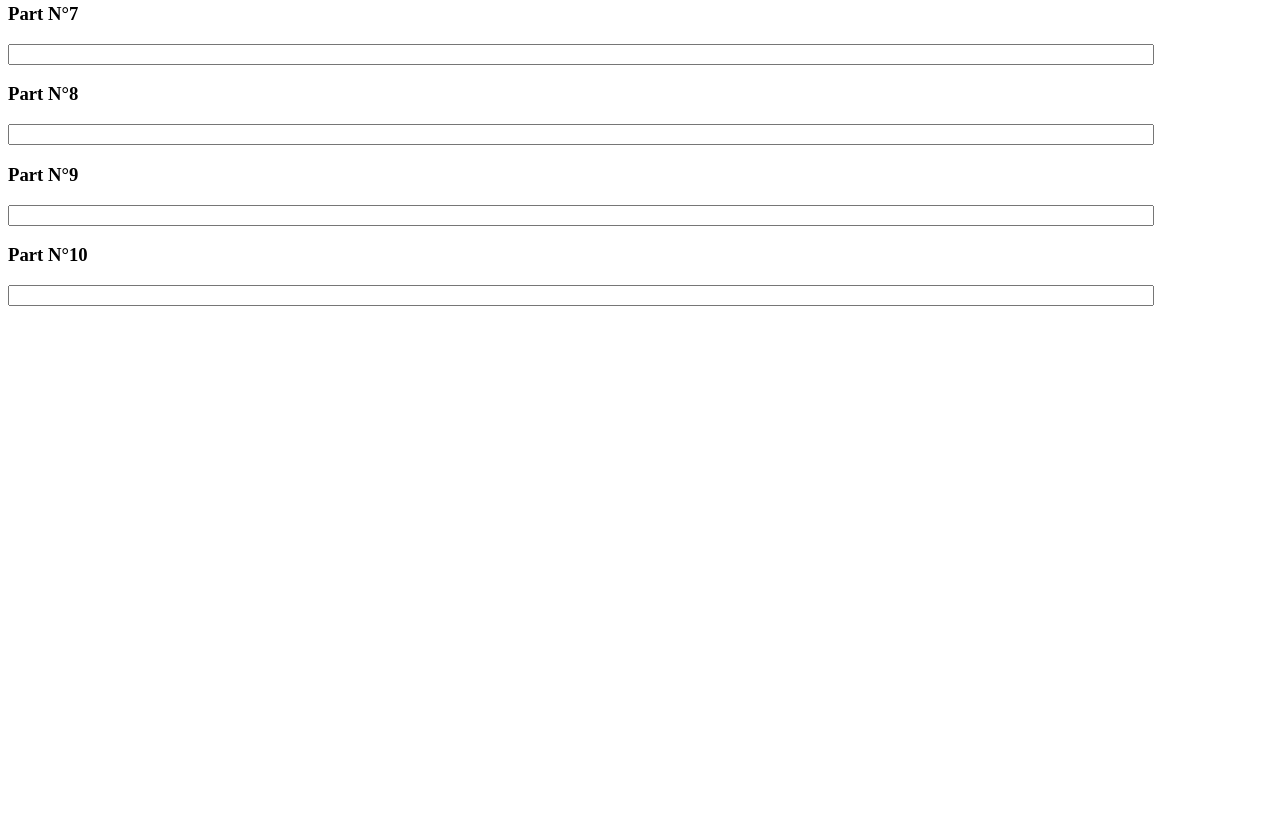
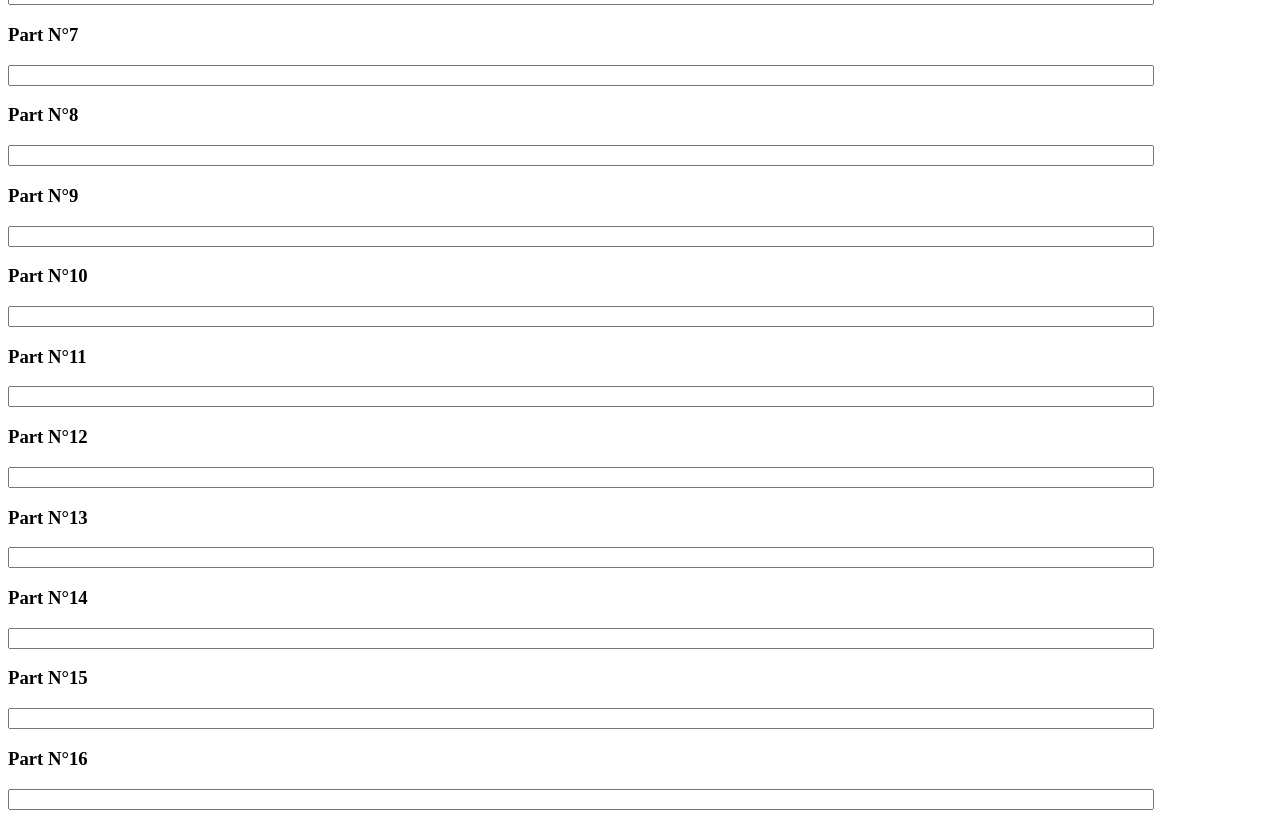
Before and after one commit to julien-boudry/ShamirSecretSharingWebview, a plain HTML site: page decode-secret.html in a window 1280 px wide. Shown: the part 741-1559 px from the top of the page. Before the commit the page ends 1055 px from the top, so only its background shows below. Drawn offline with Linux system fonts and the light colour scheme.

Commit message:
no message

```diff
--- a/decode-secret.html
+++ b/decode-secret.html
@@ -30,6 +30,8 @@ S’il est inintelligible à la fin de l’opération, c’est probablement qu
 
 <h2>Parts :</h2>
 <em>Renseigner le nombre de parts minimal, dans n'importe quel ordre. Le secret s'affichera ci-dessus.</em>
+<br>
+<input type="button" value="Submit" id="valid_button">
 
 <h3>Part N°1</h3>
 <input type="text" autocomplete="off" class="shares_input" id="share1">
@@ -51,10 +53,22 @@ S’il est inintelligible à la fin de l’opération, c’est probablement qu
 <input type="text" autocomplete="off" class="shares_input" id="share9">
 <h3>Part N°10</h3>
 <input type="text" autocomplete="off" class="shares_input" id="share10">
+<h3>Part N°11</h3>
+<input type="text" autocomplete="off" class="shares_input" id="share11">
+<h3>Part N°12</h3>
+<input type="text" autocomplete="off" class="shares_input" id="share12">
+<h3>Part N°13</h3>
+<input type="text" autocomplete="off" class="shares_input" id="share13">
+<h3>Part N°14</h3>
+<input type="text" autocomplete="off" class="shares_input" id="share14">
+<h3>Part N°15</h3>
+<input type="text" autocomplete="off" class="shares_input" id="share15">
+<h3>Part N°16</h3>
+<input type="text" autocomplete="off" class="shares_input" id="share16">
 
 
 <script type="text/javascript">
-    $(".shares_input").on("keyup change",function(){
+    $("#valid_button").on("click",(function(){
         shares = new Array ();
 
         $(".shares_input").each(function() {
@@ -65,12 +79,8 @@ S’il est inintelligible à la fin de l’opération, c’est probablement qu
             }
         });
 
-        if (shares.length >= 4) {
-            $("#secret_result").html(secrets.hex2str( secrets.combine(shares) ));
-        }
-    });
-
-
+        $("#secret_result").html(secrets.hex2str( secrets.combine(shares) ));
+    }));
 </script>
 
 </body>
```
Also changed, not shown: encode-secret.html (+1 -3 lines).
